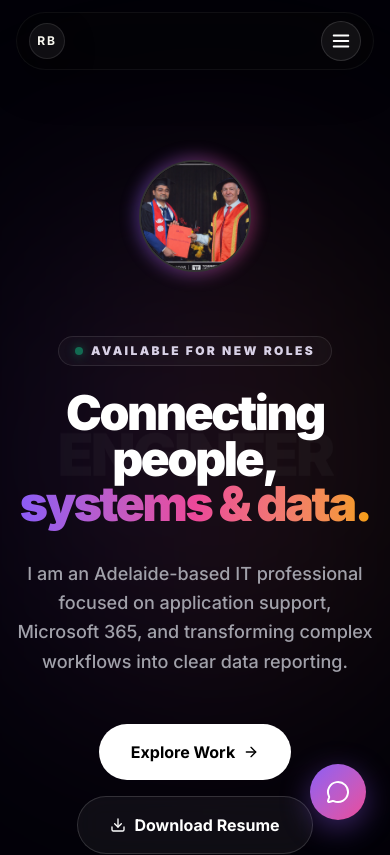
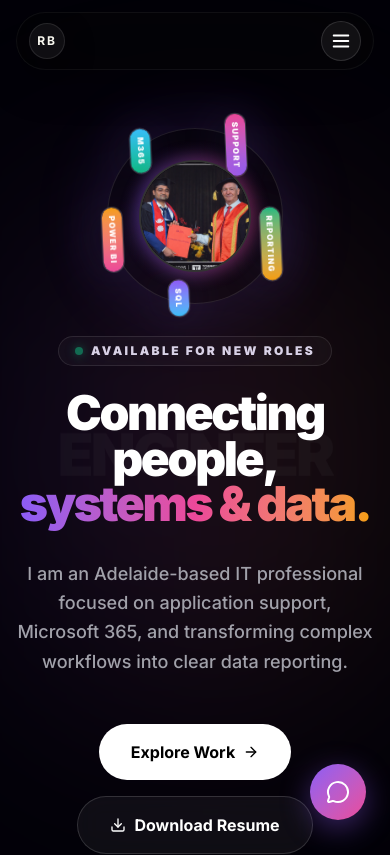
Before and after one commit to prodev1996/portfolio, a Next.js app: page / in a window 390 px wide. Shown: the top 855 px of the page. Built offline with nearby package versions, Linux system fonts and the light colour scheme.

Commit message:
Enable mobile data orbit

```diff
--- a/components/CosmicPortfolio.tsx
+++ b/components/CosmicPortfolio.tsx
@@ -142,7 +142,7 @@ function BentoCard({ children, className = "", delay = 0 }: { children: React.Re
 function DataOrbit() {
   return (
     <div
-      className="data-orbit pointer-events-none absolute left-1/2 top-1/2 hidden h-56 w-56 -translate-x-1/2 -translate-y-1/2 [--orbit-radius:6.8rem] sm:block lg:h-64 lg:w-64 lg:[--orbit-radius:7.8rem]"
+      className="data-orbit pointer-events-none absolute left-1/2 top-1/2 h-44 w-44 -translate-x-1/2 -translate-y-1/2 [--orbit-radius:5.2rem] sm:h-56 sm:w-56 sm:[--orbit-radius:6.8rem] lg:h-64 lg:w-64 lg:[--orbit-radius:7.8rem]"
       aria-hidden="true"
     >
       <div className="absolute inset-0 rounded-full border border-white/10 bg-[radial-gradient(circle,rgba(139,92,246,0.08),transparent_62%)] shadow-[0_0_80px_rgba(139,92,246,0.16)]" />
@@ -157,7 +157,7 @@ function DataOrbit() {
           >
             <div className="group pointer-events-auto relative -translate-x-1/2 -translate-y-1/2">
               <span
-                className={`inline-flex min-w-12 items-center justify-center rounded-full bg-gradient-to-r ${node.tone} px-3 py-1.5 text-[10px] font-black uppercase tracking-[0.16em] text-white shadow-[0_10px_28px_rgba(0,0,0,0.35)] ring-1 ring-white/20 transition duration-300 group-hover:scale-110`}
+                className={`inline-flex min-w-9 items-center justify-center rounded-full bg-gradient-to-r ${node.tone} px-2 py-1 text-[8px] font-black uppercase tracking-[0.14em] text-white shadow-[0_10px_28px_rgba(0,0,0,0.35)] ring-1 ring-white/20 transition duration-300 group-hover:scale-110 sm:min-w-12 sm:px-3 sm:py-1.5 sm:text-[10px]`}
               >
                 {node.label}
               </span>
```
